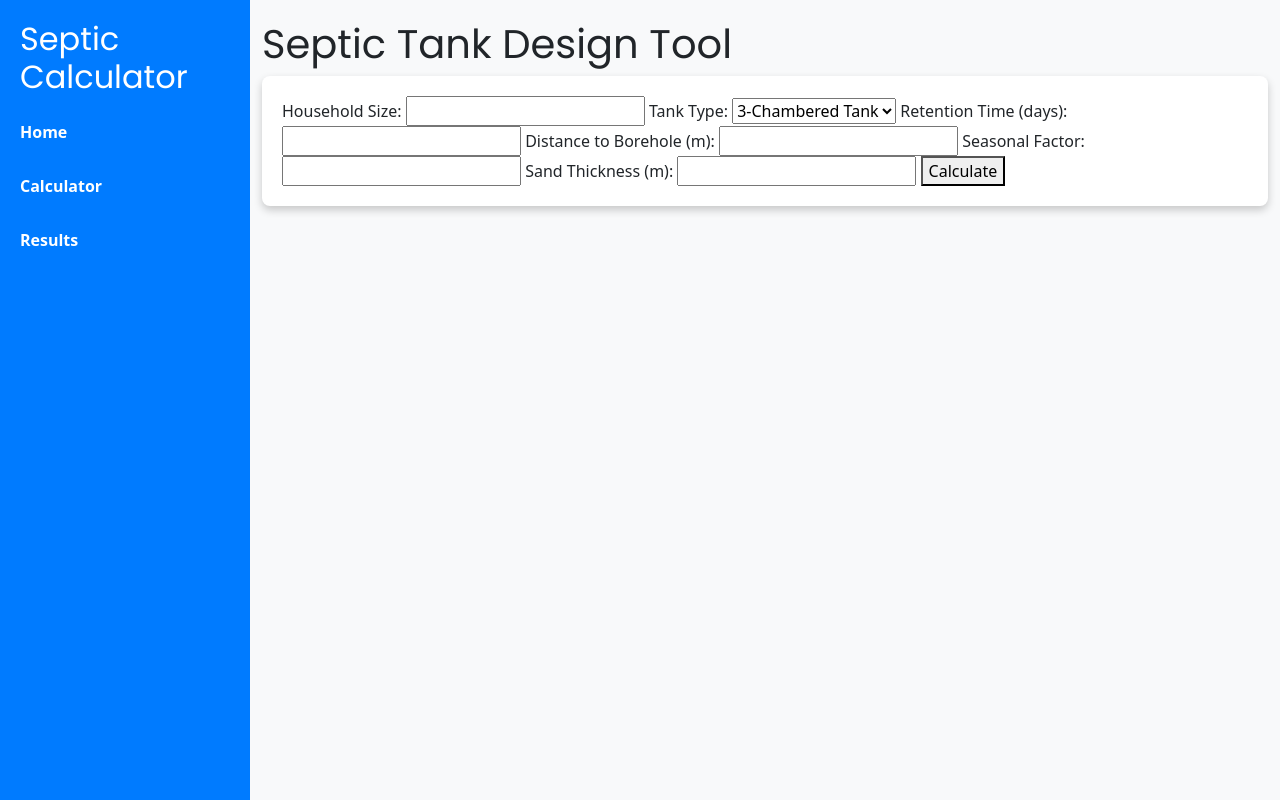
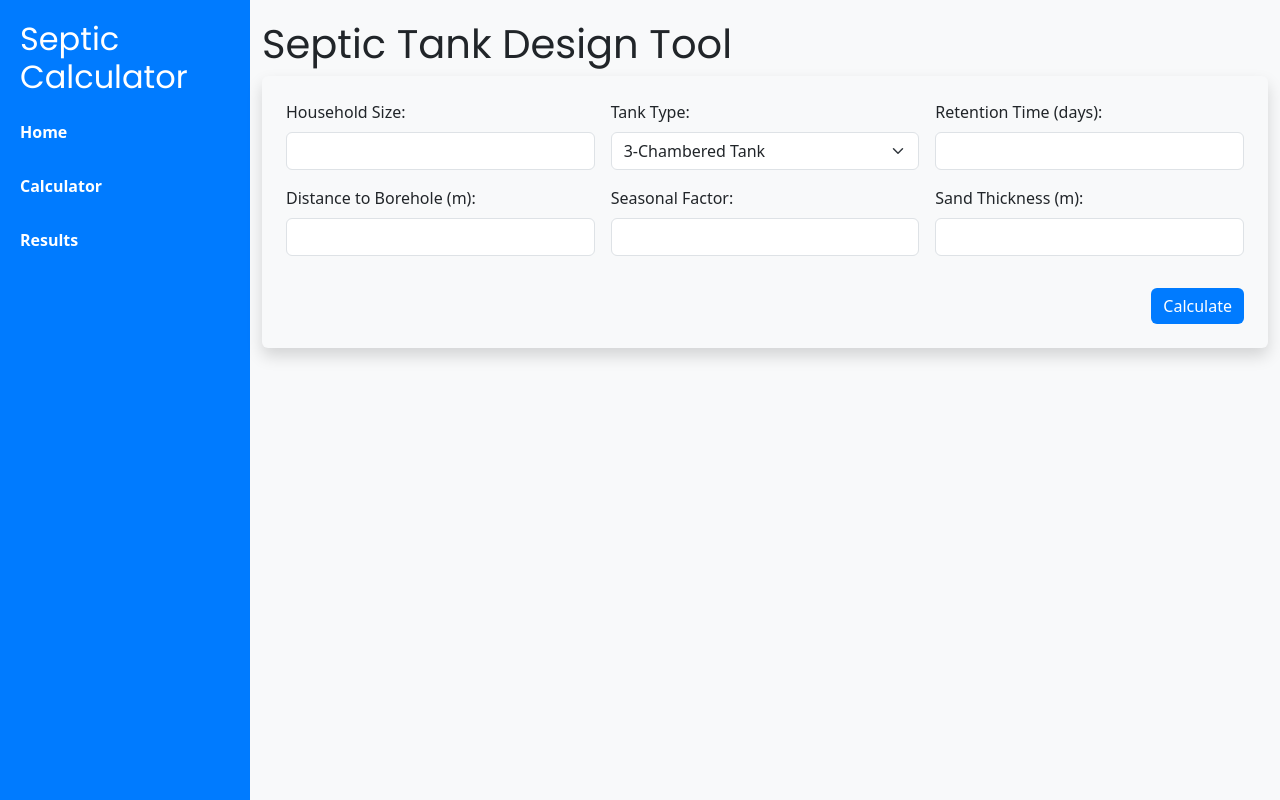
Before and after one commit to Annamaria9-coder/SepticTankCalculator, a Flask app: page / in a window 1280 px wide. Run offline with Flask 3, Linux system fonts and the light colour scheme.

Commit message:
Update index.html

```diff
--- a/app/templates/index.html
+++ b/app/templates/index.html
@@ -23,31 +23,43 @@
 
 <div class="container">
     <h1>Septic Tank Design Tool</h1>
-    <form action="/calculate" method="post">
-        <label for="household_size">Household Size:</label>
-        <input type="number" id="household_size" name="household_size" required>
-
-        <label for="tank_type">Tank Type:</label>
-        <select id="tank_type" name="tank_type" required>
-            <option value="3">3-Chambered Tank</option>
-            <option value="4">4-Chambered Tank</option>
-        </select>
-
-        <label for="retention_time">Retention Time (days):</label>
-        <input type="number" id="retention_time" name="retention_time" required>
-
-        <label for="borehole_distance">Distance to Borehole (m):</label>
-        <input type="number" id="borehole_distance" name="borehole_distance" required>
-
-        <label for="seasonal_factor">Seasonal Factor:</label>
-        <input type="number" id="seasonal_factor" name="seasonal_factor" required>
-
-        <label for="sand_thickness">Sand Thickness (m):</label>
-        <input type="number" id="sand_thickness" name="sand_thickness" required>
-
-        <button type="submit">Calculate</button>
+    <form action="/calculate" method="post" class="p-4 bg-light rounded shadow">
+        <div class="row g-3">
+            <div class="col-md-4">
+                <label for="household_size" class="form-label">Household Size:</label>
+                <input type="number" id="household_size" name="household_size" class="form-control" required>
+            </div>
+            <div class="col-md-4">
+                <label for="tank_type" class="form-label">Tank Type:</label>
+                <select id="tank_type" name="tank_type" class="form-select" required>
+                    <option value="3">3-Chambered Tank</option>
+                    <option value="4">4-Chambered Tank</option>
+                </select>
+            </div>
+            <div class="col-md-4">
+                <label for="retention_time" class="form-label">Retention Time (days):</label>
+                <input type="number" id="retention_time" name="retention_time" class="form-control" required>
+            </div>
+            <div class="col-md-4">
+                <label for="borehole_distance" class="form-label">Distance to Borehole (m):</label>
+                <input type="number" id="borehole_distance" name="borehole_distance" class="form-control" required>
+            </div>
+            <div class="col-md-4">
+                <label for="seasonal_factor" class="form-label">Seasonal Factor:</label>
+                <input type="number" id="seasonal_factor" name="seasonal_factor" class="form-control" required>
+            </div>
+            <div class="col-md-4">
+                <label for="sand_thickness" class="form-label">Sand Thickness (m):</label>
+                <input type="number" id="sand_thickness" name="sand_thickness" class="form-control" required>
+            </div>
+            <div class="col-12 text-end">
+                <button type="submit" class="btn btn-primary mt-3">Calculate</button>
+            </div>
+        </div>
     </form>
 </div>
+
+
 <!-- Add this at the bottom of index.html and result.html -->
 <script src="{{ url_for('static', filename='script.js') }}"></script>
 
```
